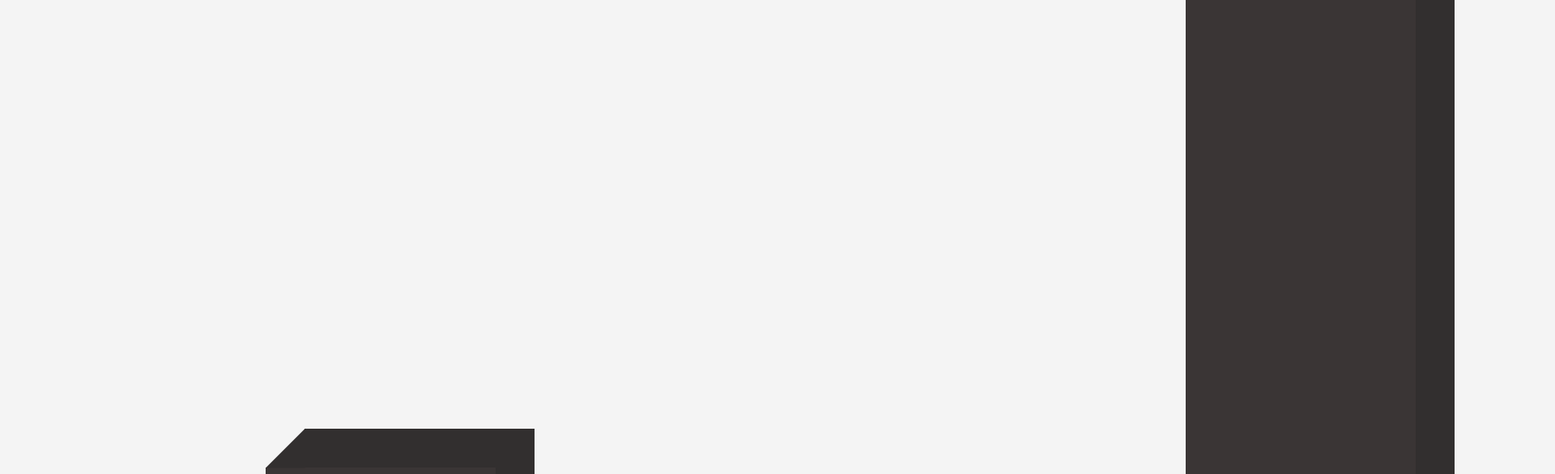
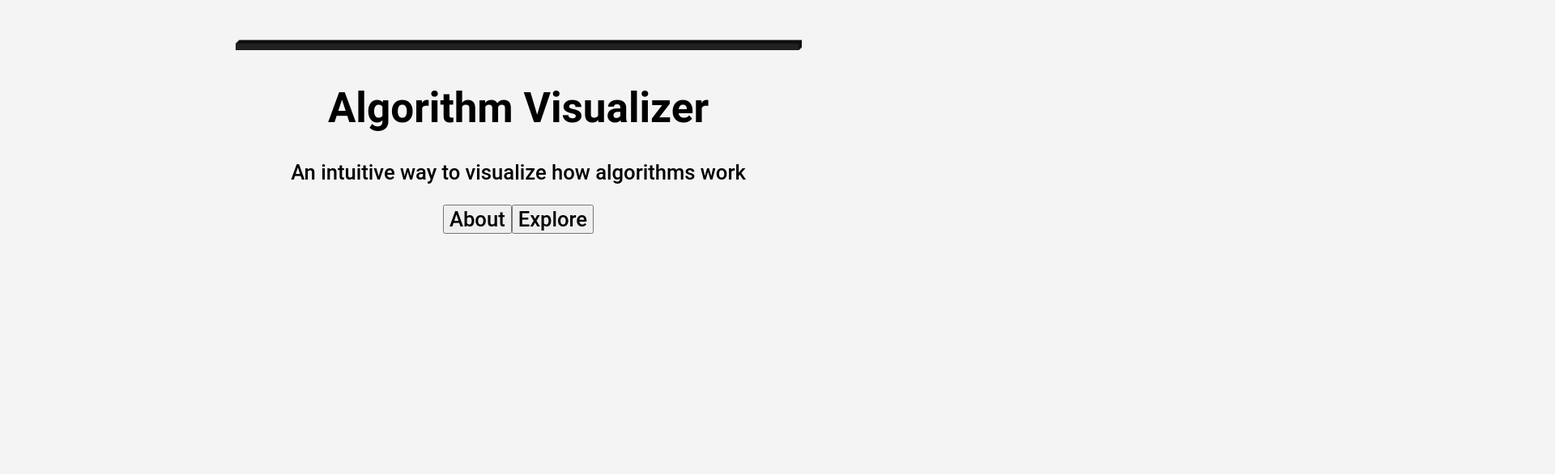
Before and after one commit to OtavioPiza/algorithm-visualizer, a React (Create React App) app: page / in a window 1280 px wide. Shown: the part 590-1176 px from the top of the page at 81% size, 1920 px wide, since content can reach past the window. After the commit the page ends 879 px from the top, so only its background shows below. Built offline with nearby package versions, Linux system fonts and the light colour scheme.

Commit message:
Styling WIP!

```diff
--- a/src/App.js
+++ b/src/App.js
@@ -1,14 +1,16 @@
 import React from 'react';
-import './styles/index.css';
+import './styles/App.css';
 import Button from './components/Button';
 
 function App() {
   return (
     <div>
-      <div class='logo'>
+      <div class='logo-container'>
         <img src='./images/logo.png'/>
       </div>
-      <div class='text'>
+      <div class='text-container'>
+        <h1>Algorithm Visualizer</h1>
+        <p>An intuitive way to visualize how algorithms work</p>
         <Button text='About'/>
         <Button text='Explore'/>
       </div>
--- /dev/null
+++ b/src/styles/App.css
@@ -0,0 +1,9 @@
+.logo-container img {
+    width: 90vw;
+    padding-top: 5vh;
+    max-width: 700px;
+}
+
+.text-container {
+    text-align: center;
+}
--- a/src/styles/index.css
+++ b/src/styles/index.css
@@ -1,9 +1,30 @@
+:root {
+    --background-white: #F4F4F4;
+    --bar-light-gray: #3A3535;
+    --bar-dark-gray: #322F2F;
+    --text-light-gray: #232020;
+    --text-dark-gray: #0F0D0D;
+    --icon-orange: #FF7315;
+}
+
 body {
-  background-color: #F4F4F4;
+  background-color: var(--background-white);
   margin: 0;
   font-family: -apple-system, BlinkMacSystemFont, 'Segoe UI', 'Roboto', 'Oxygen',
     'Ubuntu', 'Cantarell', 'Fira Sans', 'Droid Sans', 'Helvetica Neue',
     sans-serif;
   -webkit-font-smoothing: antialiased;
   -moz-osx-font-smoothing: grayscale;
+  display: flex;
+  align-items: center;
+  justify-content: center;
 }
+
+html, body {
+  align-items: center;
+  justify-content: center;
+}
+
+body, input, button, textarea {
+  font: 500 1.6rem Roboto;
+}
```
